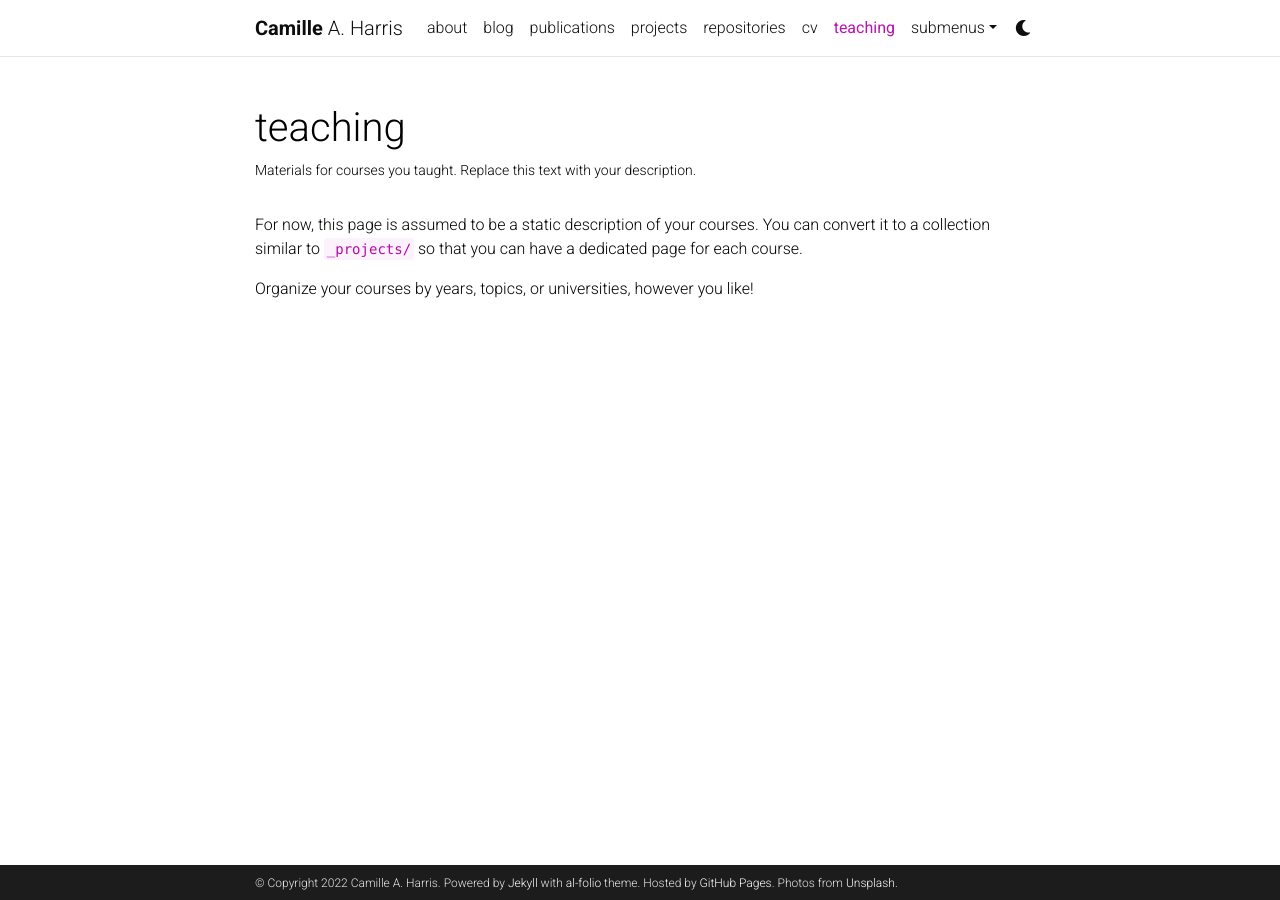
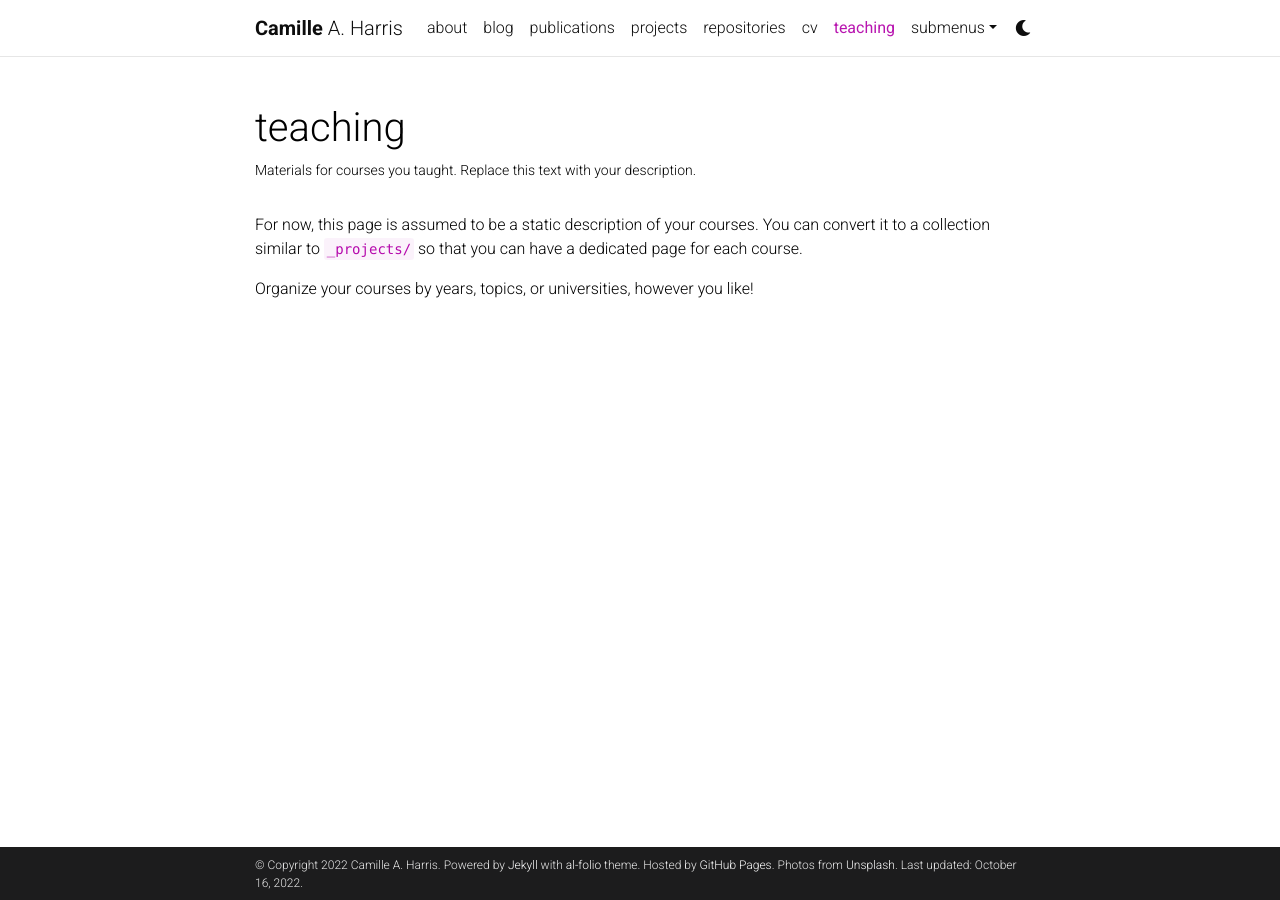
Before and after one commit to camille2019/camille2019.github.io, a Jekyll site: the page built from _pages/teaching.md, in a window 1280 px wide. Built offline with Jekyll 4.4.1, drawn with Linux system fonts in a browser that asks for light colours; comment, search, counter and statistics services are not loaded; a style sheet for code colours, icons or effects is not loaded; some of the changed lines change nothing that is shown.

Commit message:
Update _config.yml

```diff
--- a/_config.yml
+++ b/_config.yml
@@ -6,7 +6,7 @@
 first_name: Camille
 middle_name: A.
 last_name: Harris
-email: you@example.com
+email: charris320@gatech.edu
 description: > # the ">" symbol means to ignore newlines until "footer_text:"
   A simple, whitespace theme for academics. Based on [*folio](https://github.com/bogoli/-folio) design.
 footer_text: >
@@ -18,9 +18,9 @@
 lang: en # the language of your site (for example: en, fr, cn, ru, etc.)
 icon: ⚛️  # the emoji used as the favicon (alternatively, provide image name in /assets/img/)
 
-url: https://alshedivat.github.io # the base hostname & protocol for your site
-baseurl: /al-folio # the subpath of your site, e.g. /blog/
-last_updated: false # set to true if you want to display last updated in the footer
+url: https://camille2019.github.io # the base hostname & protocol for your site
+baseurl: # the subpath of your site, e.g. /blog/
+last_updated: true # set to true if you want to display last updated in the footer
 impressum_path:  # set to path to include impressum link in the footer, use the same path as permalink in a page, helps to conform with EU GDPR
 
 # -----------------------------------------------------------------------------
```
